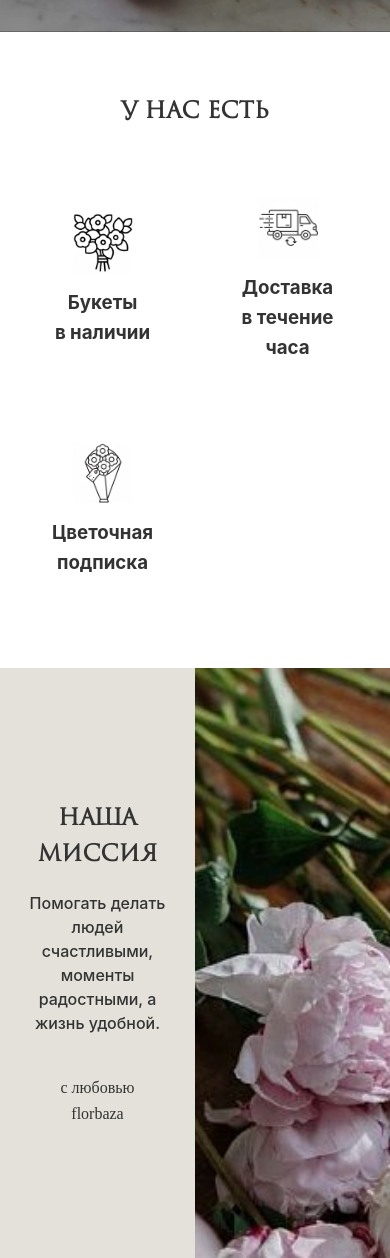
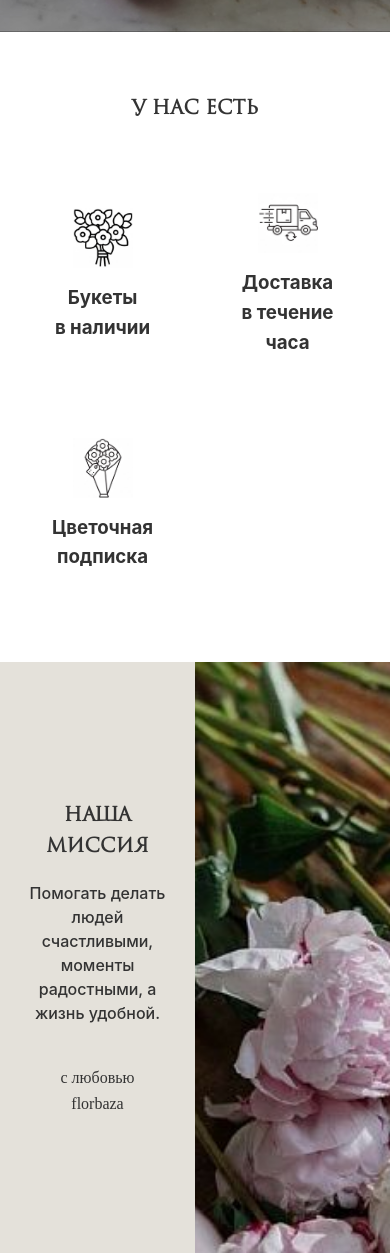
Before and after one commit to Marinochka04/florbaza-flowers-site, a plain HTML site: page index.html in a window 390 px wide. Shown: the part 812-2070 px from the top of the page. Drawn offline with Linux system fonts and the light colour scheme; a web font is replaced by a local one.

```diff
--- a/index.html
+++ b/index.html
@@ -16,7 +16,7 @@
                         <span></span>
                         <span></span>
                     </div>
-                    <nav class="nav">
+                    <nav class="nav" id="nav">
                         <ul>
                             <li><a href="#about">О нас</a></li>
                             <li><a href="#catalog">Онлайн витрина</a></li>
--- a/styles.css
+++ b/styles.css
@@ -855,10 +855,6 @@ body {
         padding: 10px 25px;
     }
 
-    .features h2 {
-        font-size: 1.4rem;
-    }
-
     .features-grid {
         grid-template-columns: repeat(2, 1fr);
         gap: 20px;
@@ -871,10 +867,6 @@ body {
 
     .mission-content {
         padding: 30px 20px;
-    }
-
-    .mission-content h2 {
-        font-size: 1.4rem;
     }
 
     .mission-content .mission-text {
@@ -907,8 +899,8 @@ body {
         align-self: center;
     }
 
-    .clients h2 {
-        font-size: 1.4rem;
+    h2 {
+        font-size: 1.2rem;
     }
 
     .clients-slider {
```
